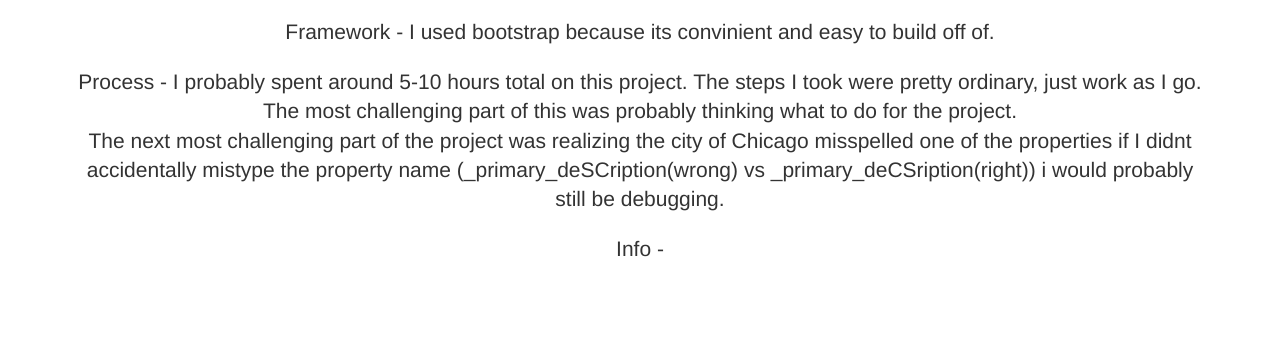
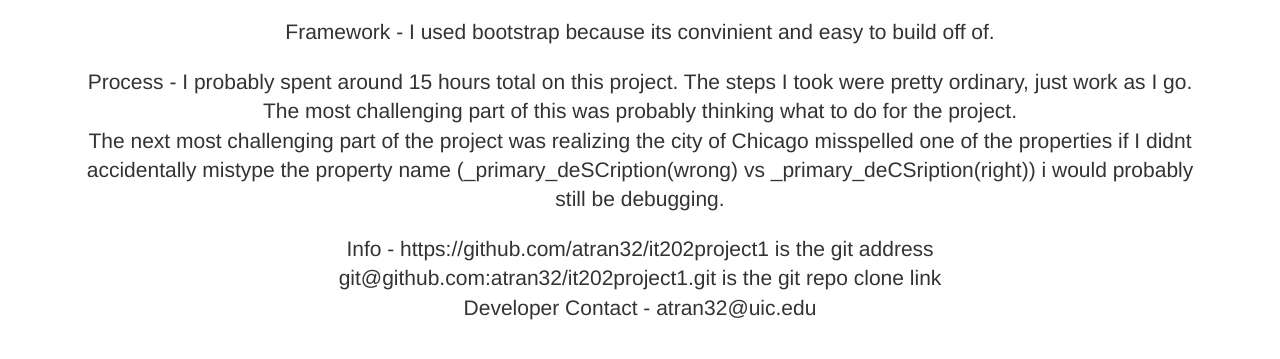
Before and after one commit to atran32/it202project1, a plain HTML site: page Midterm Project 1/Page4.html in a window 1280 px wide. Shown: the part 211-570 px from the top of the page. Drawn offline with Linux system fonts and the light colour scheme.

Commit message:
Updated about page

```diff
--- a/Midterm Project 1/Page4.html
+++ b/Midterm Project 1/Page4.html
@@ -84,7 +84,7 @@
                 </p>
 
                 <p class="lead">
-                    Process - I probably spent around 5-10 hours total on this project.
+                    Process - I probably spent around 15 hours total on this project.
                     The steps I took were pretty ordinary, just work as I go. <br>
                     The most challenging part of this was probably thinking what to do for the project. <br>
                     The next most challenging part of the project was realizing the city of Chicago misspelled one of the properties
@@ -92,7 +92,11 @@
 
                 </p>
 
-                <p class="lead">Info - </p>
+                <p class="lead">
+                    Info - https://github.com/atran32/it202project1 is the git address <br>
+                    git@github.com:atran32/it202project1.git is the git repo clone link <br>
+                    Developer Contact - atran32@uic.edu
+                </p>
 
             </div>
         </div>
```
